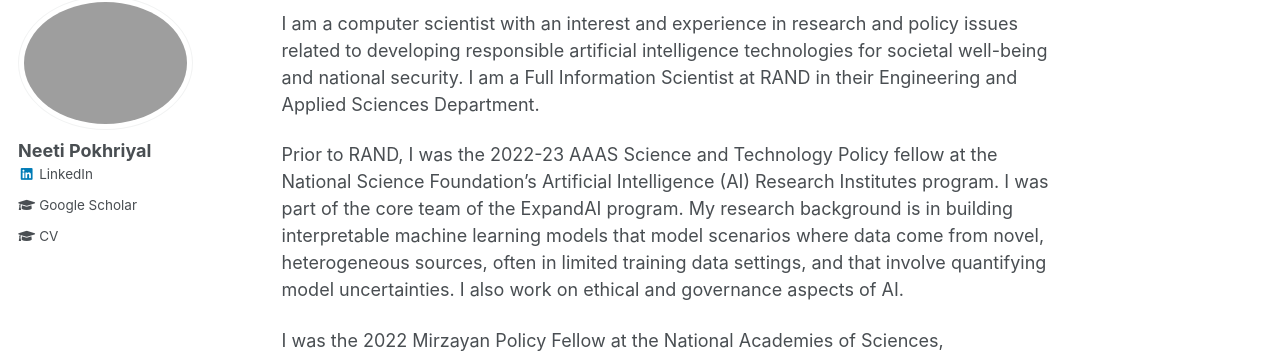
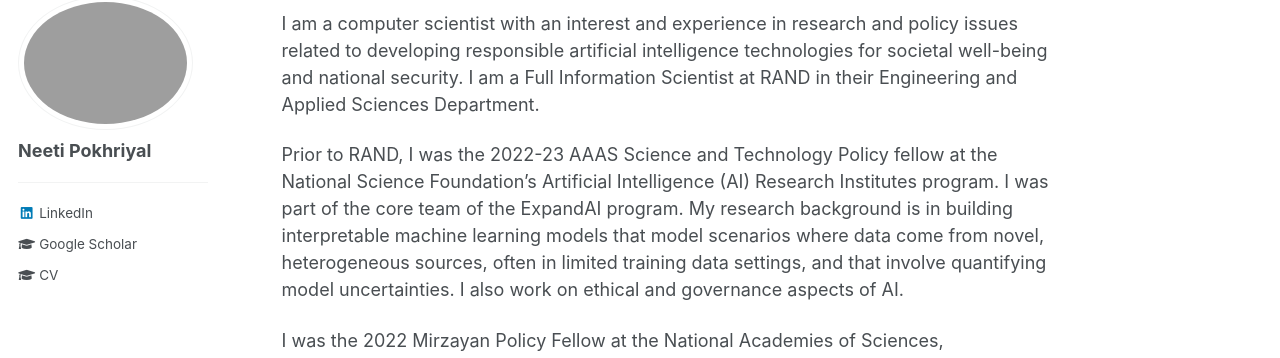
Before and after one commit to neetip/neetip.github.io, a Jekyll site: the page built from _pages/about.md, in a window 1280 px wide. Shown: the part 122-480 px from the top of the page. Built offline with Jekyll 4.4.1, drawn with Linux system fonts in a browser that asks for light colours.

```diff
--- a/_config.yml
+++ b/_config.yml
@@ -82,7 +82,7 @@ analytics:
 author:
   name             : "Neeti Pokhriyal"
   avatar           : "neeti.png"
-  bio              :
+  bio              : "<hr/>"
   location         :
   employer         :
   pubmed           :
```
